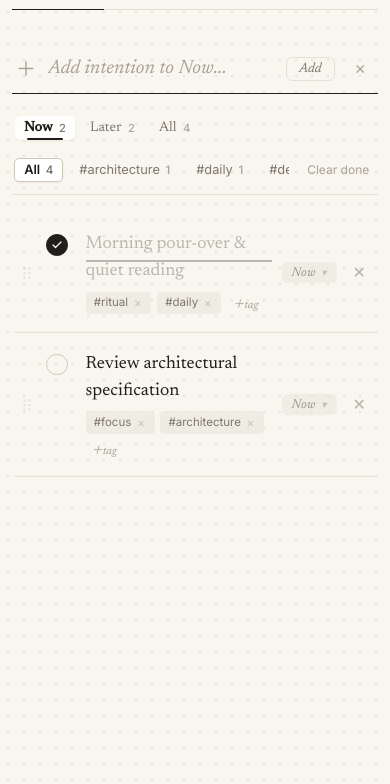
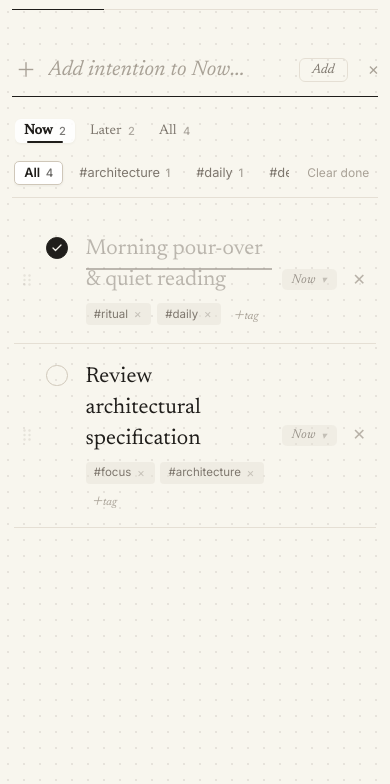
Before and after one commit to sweetgingkolove/task_manager, a plain HTML site: page index.html in a window 390 px wide. Both pictures are taken after a click on the button "Add task". Shown: the part 60-844 px from the top of the page. Drawn offline with nearby package versions, Linux system fonts and the light colour scheme.

Commit message:
Increase task font size for improved legibility on mobile screens

```diff
--- a/styles.css
+++ b/styles.css
@@ -509,7 +509,7 @@
   border: none;
   outline: none;
   font-family: var(--font-serif);
-  font-size: 1.2rem;
+  font-size: 1.32rem;
   color: var(--text-main);
   padding: 0.2rem 0;
 }
@@ -948,11 +948,11 @@
   transform: scale(1);
 }
 
-/* Scaled Up, Prominent Task Text (19px / 1.22rem) */
+/* Scaled Up, Prominent Task Text (~22px / 1.38rem) */
 .task-title {
   font-family: var(--font-serif);
-  font-size: 1.22rem;
-  line-height: 1.55;
+  font-size: 1.38rem;
+  line-height: 1.45;
   color: var(--text-main);
   word-break: break-word;
   position: relative;
@@ -1151,7 +1151,7 @@
   border: 1px solid var(--border-strong);
   border-radius: 4px;
   font-family: var(--font-serif);
-  font-size: 1.18rem;
+  font-size: 1.32rem;
   line-height: 1.45;
   color: var(--text-main);
   padding: 0.35rem 0.6rem;
@@ -1321,7 +1321,8 @@
     font-size: 2.1rem;
   }
   .task-title {
-    font-size: 1.1rem;
+    font-size: 1.35rem;
+    line-height: 1.45;
   }
   .task-actions {
     opacity: 0.8; /* visible on touch screens */
```
